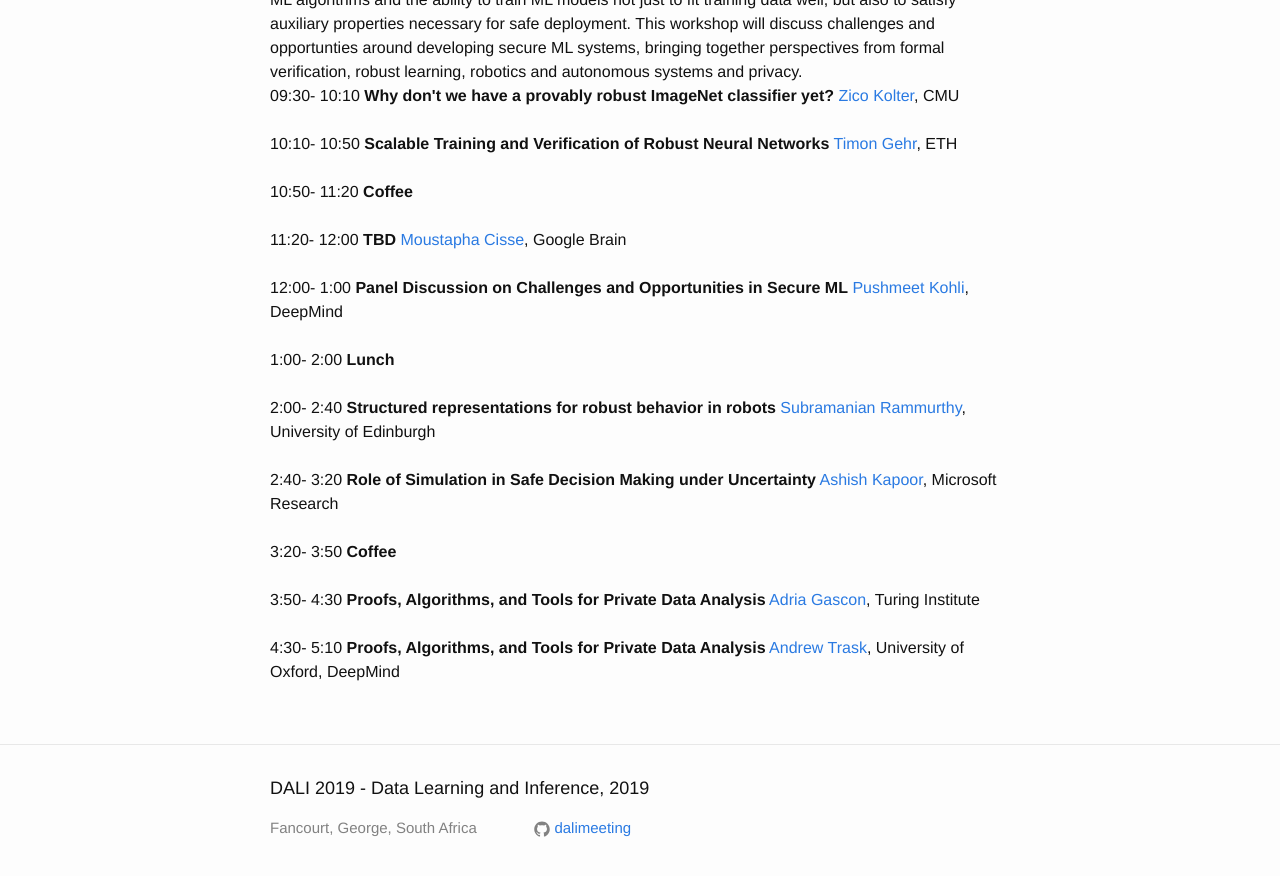
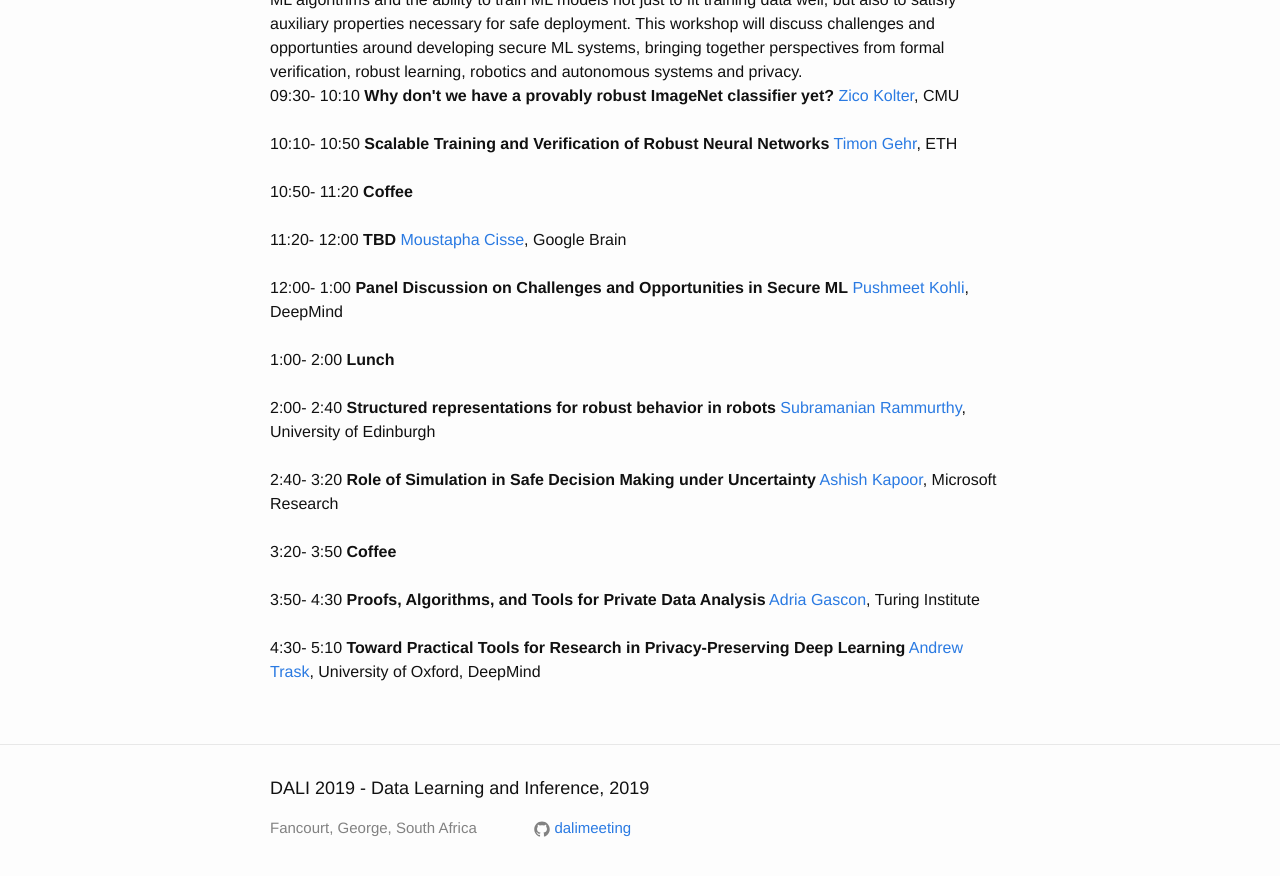
Before and after one commit to dalimeeting/dalimeeting.github.io, a Jekyll site: the page built from _posts/2019-01-05-workshop-security-and-robustness.md, in a window 1280 px wide and 900 px high, scrolled down 803 px. Shown: the top 876 px of the window. Built offline with Jekyll 4.4.1, drawn with Linux system fonts in a browser that asks for light colours.

Commit message:
Update 2019-01-05-workshop-security-and-robustness.md

```diff
--- a/_posts/2019-01-05-workshop-security-and-robustness.md
+++ b/_posts/2019-01-05-workshop-security-and-robustness.md
@@ -91,7 +91,7 @@
     institute: Turing Institute
   start: "3:50"
   end: "4:30"
-- title: "Proofs, Algorithms, and Tools for Private Data Analysis"
+- title: "Toward Practical Tools for Research in Privacy-Preserving Deep Learning"
   author:
   - given: Andrew
     family:  Trask
```
